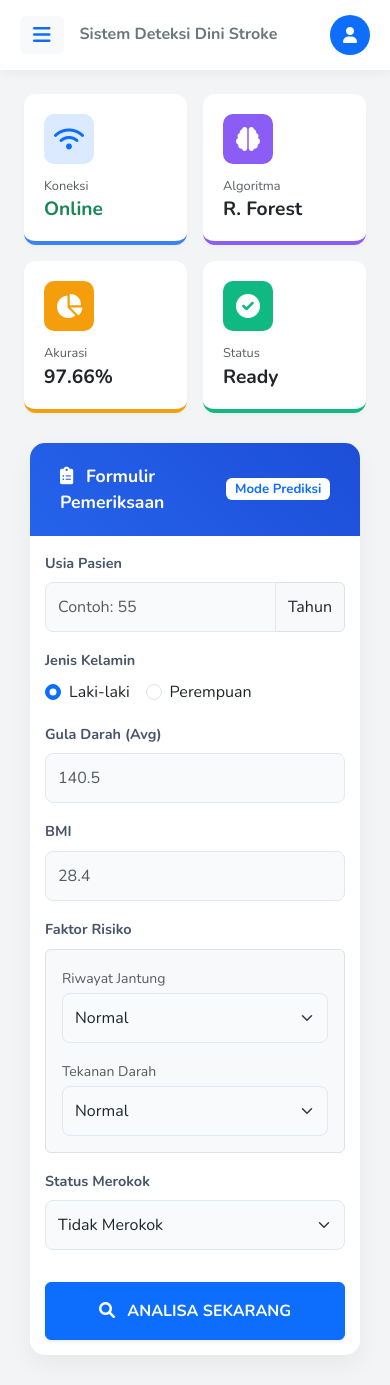
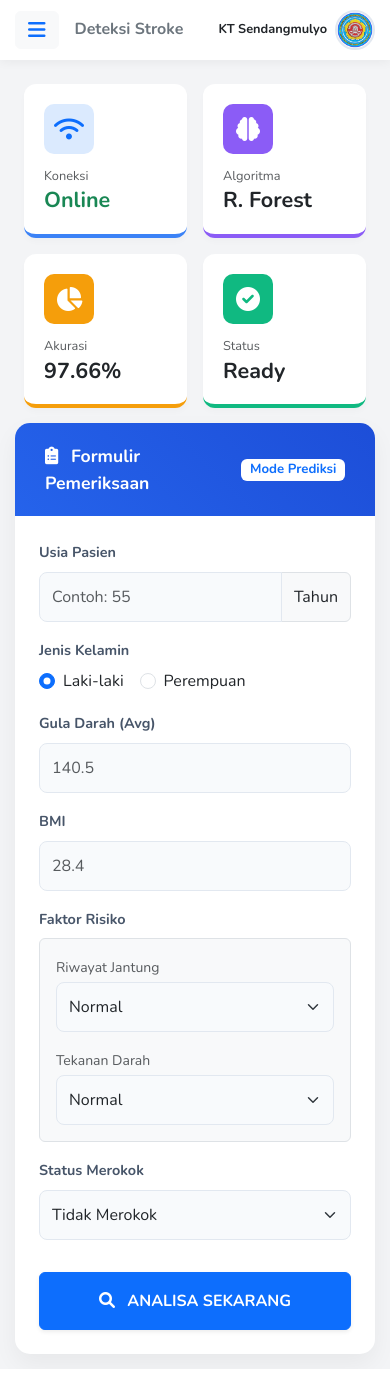
Before and after one commit to syallommarcerio/projek-stroke, a Flask app: page / in a window 390 px wide. Run offline with Flask 3, Linux system fonts and the light colour scheme.

Commit message:
Tambah Logo Karang Taruna

```diff
--- a/templates/index.html
+++ b/templates/index.html
@@ -3,7 +3,7 @@
 <head>
     <meta charset="UTF-8">
     <meta name="viewport" content="width=device-width, initial-scale=1.0">
-    <title>AI Stroke Dashboard</title>
+    <title>Dashboard KT Sendangmulyo</title>
 
     <link href="https://cdn.jsdelivr.net/npm/bootstrap@5.3.0/dist/css/bootstrap.min.css" rel="stylesheet">
     <link href="https://cdnjs.cloudflare.com/ajax/libs/font-awesome/6.0.0/css/all.min.css" rel="stylesheet">
@@ -20,31 +20,30 @@
         #wrapper {
             display: flex;
             width: 100%;
-            position: relative; /* Penting buat overlay */
+            position: relative;
         }
 
         /* SIDEBAR STYLE */
         #sidebar {
             min-width: 260px;
             max-width: 260px;
-            background: #1e293b; /* Dark Blue */
+            background: #1e293b;
             color: #fff;
             min-height: 100vh;
             transition: all 0.3s;
             z-index: 999;
         }
 
-        /* RESPONSIVE SIDEBAR (LOGIC BARU) */
+        /* RESPONSIVE SIDEBAR */
         @media (max-width: 768px) {
             #sidebar {
-                margin-left: -260px; /* Ngumpet di kiri */
+                margin-left: -260px;
                 position: fixed;
                 height: 100%;
             }
             #sidebar.active {
-                margin-left: 0; /* Muncul pas aktif */
+                margin-left: 0;
             }
-            /* Gelapin background pas menu buka */
             .overlay {
                 display: none;
                 position: fixed;
@@ -54,29 +53,20 @@
             }
             .overlay.active { display: block; }
 
-            /* Penyesuaian font/padding di mobile untuk navbar & stat card */
-            .navbar-custom h5 { font-size: 1rem; }
-            .navbar-custom .d-sm-block { display: none !important; } /* Sembunyikan 'Mitra Karang Taruna' di mobile navbar */
-            .stat-card { padding: 15px; }
-            .stat-card h4 { font-size: 1.2rem; }
-            .stat-card h6 { font-size: 0.75rem; }
-            .stat-icon { width: 40px; height: 40px; font-size: 1.2rem; margin-bottom: 10px; }
-            .main-card { margin: 15px 10px; } /* Margin lebih kecil */
-            .card-body.p-4 { padding: 15px !important; }
-            .card-header-custom { padding: 15px 20px; font-size: 1rem; }
+            /* Navbar di HP biar gak sempit */
+            .navbar-custom { padding: 10px 15px !important; }
+
+            /* Judul di HP dikecilin */
+            .brand-title { font-size: 1rem !important; }
+            .kt-name { font-size: 0.8rem !important; text-align: right; line-height: 1.2; }
         }
 
         #sidebar .sidebar-header {
-            padding: 20px; /* Padding dikit */
+            padding: 20px;
             background: #0f172a;
             font-weight: 800;
             font-size: 1.2rem;
             display: flex; align-items: center; gap: 10px;
-        }
-        #sidebar .sidebar-header img { /* Style untuk logo */
-            height: 40px;
-            width: auto;
-            margin-right: 5px;
         }
         #sidebar ul.components { padding: 20px 0; }
         #sidebar ul li { padding: 10px 20px; border-left: 4px solid transparent; }
@@ -91,13 +81,13 @@
         .navbar-custom {
             background: #fff;
             box-shadow: 0 2px 10px rgba(0,0,0,0.05);
-            padding: 15px 20px; /* Padding disesuaikan */
+            padding: 15px 30px;
             display: flex;
             justify-content: space-between;
             align-items: center;
         }
 
-        /* CARDS TOP */
+        /* CARDS */
         .stat-card {
             background: white;
             border-radius: 12px;
@@ -105,7 +95,7 @@
             box-shadow: 0 4px 6px rgba(0,0,0,0.02);
             border-bottom: 4px solid transparent;
             transition: transform 0.2s;
-            height: 100%; /* Biar tinggi sama */
+            height: 100%;
         }
         .stat-card:hover { transform: translateY(-5px); }
         .stat-card.blue { border-bottom-color: #3b82f6; }
@@ -120,13 +110,16 @@
             font-size: 1.5rem; margin-bottom: 15px;
         }
 
-        /* MAIN FORM CARD */
+        /* MAIN CARD */
         .main-card {
             background: white;
             border-radius: 15px;
             box-shadow: 0 10px 25px rgba(0,0,0,0.05);
-            margin: 30px; /* Default margin */
+            margin: 30px;
             overflow: hidden;
+        }
+        @media (max-width: 768px) {
+            .main-card { margin: 15px; }
         }
 
         .card-header-custom {
@@ -159,11 +152,13 @@
 </head>
 <body>
 
-<div class="overlay"></div> <div id="wrapper">
+<div class="overlay"></div>
+
+<div id="wrapper">
 
     <nav id="sidebar">
         <div class="sidebar-header">
-            <img src="{{ url_for('static', filename='logo_karangtaruna.png') }}" alt="Logo Karang Taruna" style="height: 45px; width: auto;">
+            <i class="fas fa-heartbeat text-primary fa-lg"></i>
             <span class="ms-2">STROKE GUARD</span>
         </div>
         <ul class="list-unstyled components">
@@ -175,7 +170,8 @@
             </li>
         </ul>
 
-        <div style="padding: 20px; font-size: 0.8rem; color: #64748b; margin-top: auto;"> <p>System v1.0<br>AI Integration</p>
+        <div style="padding: 20px; font-size: 0.8rem; color: #64748b; margin-top: auto;">
+            <p>System v1.0<br>AI Integration</p>
         </div>
     </nav>
 
@@ -187,16 +183,17 @@
                     <i class="fas fa-bars fa-lg"></i>
                 </button>
 
-                <h5 class="m-0 fw-bold text-secondary">Sistem Deteksi Dini Stroke</h5>
+                <h5 class="m-0 fw-bold text-secondary brand-title d-none d-md-block">Sistem Deteksi Dini Stroke</h5>
+                <h6 class="m-0 fw-bold text-secondary brand-title d-block d-md-none">Deteksi Stroke</h6>
             </div>
 
-            <div class="d-flex align-items-center gap-3">
-                <div class="text-end d-none d-sm-block">
-                    <span class="d-block fw-bold text-dark">Mitra Karang Taruna</span>
-                    <span class="d-block text-muted" style="font-size: 0.8rem;">User Akses</span>
+            <div class="d-flex align-items-center gap-2">
+                <div class="text-end">
+                    <span class="d-block fw-bold text-dark kt-name">KT Sendangmulyo</span>
                 </div>
-                <div class="bg-primary text-white rounded-circle d-flex align-items-center justify-content-center" style="width: 40px; height: 40px;">
-                    <i class="fas fa-user"></i>
+
+                <div style="width: 40px; height: 40px; flex-shrink: 0; overflow: hidden; border-radius: 50%; border: 2px solid #e2e8f0;">
+                    <img src="{{ url_for('static', filename='logo_karangtaruna.png') }}" alt="Logo KT" style="width: 100%; height: 100%; object-fit: cover;">
                 </div>
             </div>
         </div>
```
